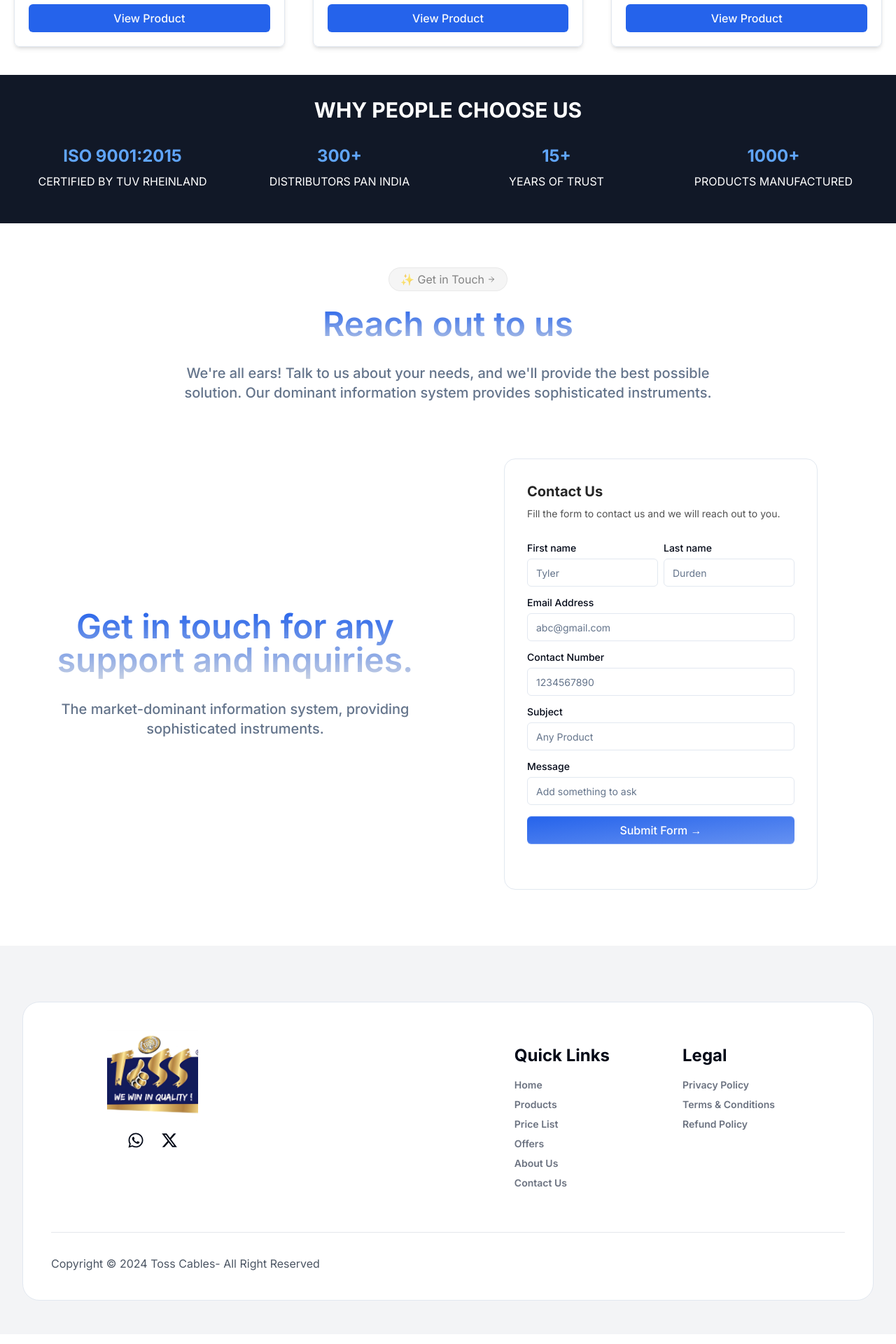
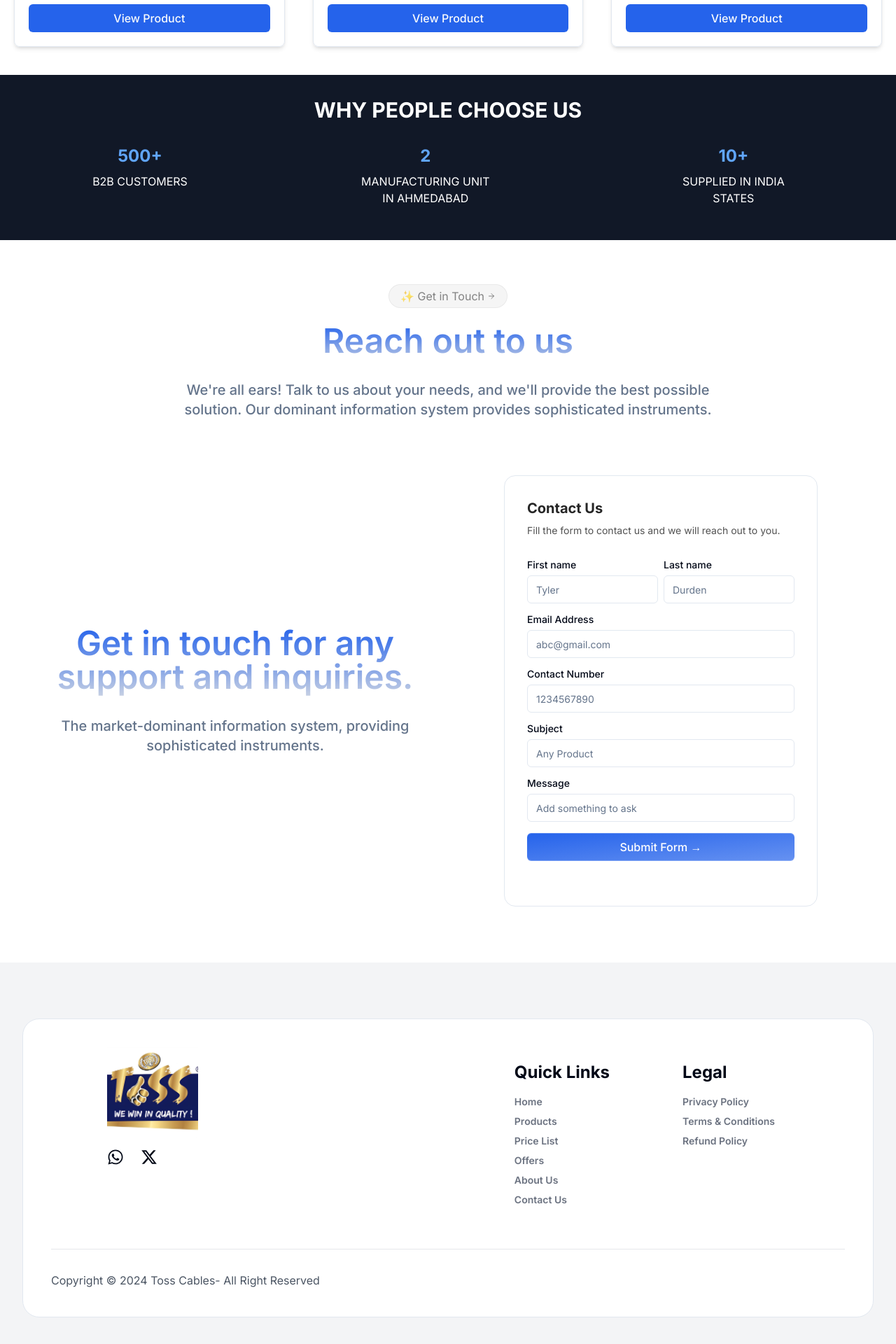
Before and after one commit to darshit890/crosscables, a Next.js app: page / in a window 1280 px wide. Shown: the part 2041-3961 px from the top of the page at 70% size. Built offline with nearby package versions, Linux system fonts and the light colour scheme.

Commit message:
modified:   components/Footer.tsx 	modified:   components/WhyChooseUs.tsx

```diff
--- a/components/Footer.tsx
+++ b/components/Footer.tsx
@@ -1,4 +1,5 @@
 "use client"
+
 import React, { useEffect, useRef, useState } from "react";
 import { NAV_LINKS } from "@/constants";
 import Image from "next/image";
@@ -38,24 +39,24 @@ function Footer() {
       ref={footerRef}
       className={cn(
         "transition-all duration-1000 ease-in-out",
-        isVisible ? "opacity-100 translate-y-0" : "opacity-0 translate-y-10"
+        isVisible ? "opacity-100 translate-y-0" : "opacity-0 translate-y-20"
       )}
     >
-      <footer className="bg-gray-100 pt-20 pb-12 px-4 sm:px-6 lg:px-8  ">
-      <div className="max-w-7xl bg-white mx-auto border p-10 rounded-3xl">
-        <div className="flex flex-col lg:flex-row justify-between lg:px-20 items-start mb-8">
-        <div className="mb-8 md:mb-0 text-center md:text-left">
+      <footer className="bg-gray-100 pt-20 pb-12 px-4 sm:px-6 lg:px-8">
+        <div className="max-w-7xl bg-white mx-auto border p-5 sm:p-10 rounded-3xl">
+          <div className="flex flex-col lg:flex-row justify-between lg:px-20 items-center lg:items-start mb-8">
+            <div className="mb-8 lg:mb-0 text-center lg:text-left">
               <ul>
-              <Image src={'/logo1.jpg'} alt="" width={130} height={60} className="mx-auto md:mx-0 mb-4" />
-              <div className="flex gap-4 md:gap-6 pb-5 justify-center md:justify-center">
+                <Image src={'/logo1.jpg'} alt="" width={130} height={60} className="mx-auto lg:mx-0 mb-4" />
+                <div className="flex gap-4 md:gap-6 pb-5 justify-center lg:justify-start">
                   <Link href={"https://wa.me/9898222345"}><FaWhatsapp className="text-xl md:text-2xl cursor-pointer hover:text-green-600" /></Link>
                   <Link href={"https://x.com/TossCables"}><FaXTwitter className="text-xl md:text-2xl cursor-pointer hover:text-blue-600" /></Link>
                 </div>
               </ul>
             </div>
 
-          <div className="flex gap-16 mb-8 lg:mb-0">
-            <div className="p-3 md:p-5 mb-6 md:mb-0 text-center md:text-left">
+            <div className="flex flex-col sm:flex-row gap-8 sm:gap-16 mb-8 lg:mb-0">
+              <div className="p-3 md:p-5 mb-6 sm:mb-0 text-center sm:text-left">
                 <ul>
                   <p className="font-bold text-xl md:text-2xl pb-2 md:pb-4">Quick Links</p>
                   {NAV_LINKS.map((link) => (
@@ -65,7 +66,7 @@ function Footer() {
                   ))}
                 </ul>
               </div>
-            <div className="p-3 md:p-5 text-center md:text-left">
+              <div className="p-3 md:p-5 text-center sm:text-left">
                 <ul>
                   <p className="font-bold text-xl md:text-2xl pb-2 md:pb-4">Legal</p>
                   {["Privacy Policy", "Terms & Conditions", "Refund Policy"].map((item) => (
@@ -80,7 +81,7 @@ function Footer() {
 
           <div className="border-t border-gray-200 pt-8">
             <div className="flex flex-col md:flex-row justify-between items-center">
-            <p className="text-gray-600">Copyright © 2024 Toss Cables- All Right Reserved</p>
+              <p className="text-gray-600 text-center md:text-left">Copyright © 2024 Toss Cables- All Right Reserved</p>
             </div>
           </div>
         </div>
--- a/components/WhyChooseUs.tsx
+++ b/components/WhyChooseUs.tsx
@@ -12,10 +12,9 @@ const WhyChooseUs: React.FC = () => {
   const componentRef = useRef(null);
 
   const reasons: Reason[] = [
-    { title: 'ISO 9001:2015', description: 'CERTIFIED BY TUV RHEINLAND' },
-    { title: '300+', description: 'DISTRIBUTORS PAN INDIA' },
-    { title: '15+', description: 'YEARS OF TRUST' },
-    { title: '1000+', description: 'PRODUCTS MANUFACTURED' },
+    { title: '500+', description: 'B2B CUSTOMERS' },
+    { title: '2', description: 'MANUFACTURING UNIT IN AHMEDABAD' },
+    { title: '10+', description: 'SUPPLIED IN INDIA STATES' },
   ];
 
   useEffect(() => {
@@ -51,7 +50,7 @@ const WhyChooseUs: React.FC = () => {
         )}
       >
         <h2 className="text-2xl sm:text-3xl font-bold text-center mb-8">WHY PEOPLE CHOOSE US</h2>
-        <div className="grid grid-cols-1 sm:grid-cols-2 lg:grid-cols-4 gap-6">
+        <div className="flex flex-col sm:flex-row justify-center items-center sm:items-start gap-8 sm:gap-x-8 md:gap-x-16 lg:gap-x-60">
           {reasons.map((reason, index) => (
             <div
               key={index}
@@ -62,7 +61,7 @@ const WhyChooseUs: React.FC = () => {
               )}
             >
               <h3 className="text-xl sm:text-2xl font-bold text-blue-400 mb-2">{reason.title}</h3>
-              <p className="text-sm sm:text-base">{reason.description}</p>
+              <p className="text-sm sm:text-base max-w-[200px]">{reason.description}</p>
             </div>
           ))}
         </div>
```
Lines whose indentation alone changed are shown as unchanged.
